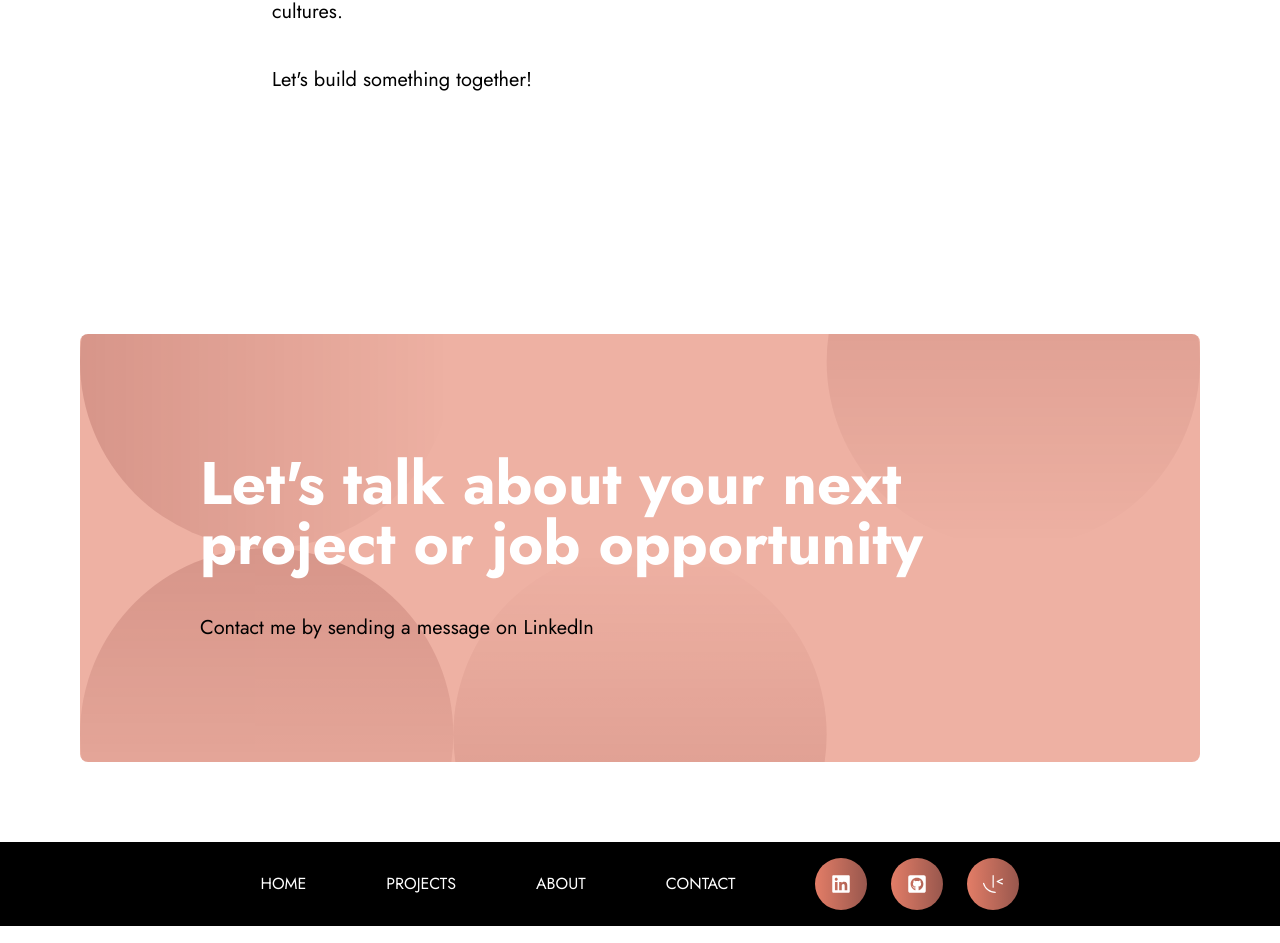
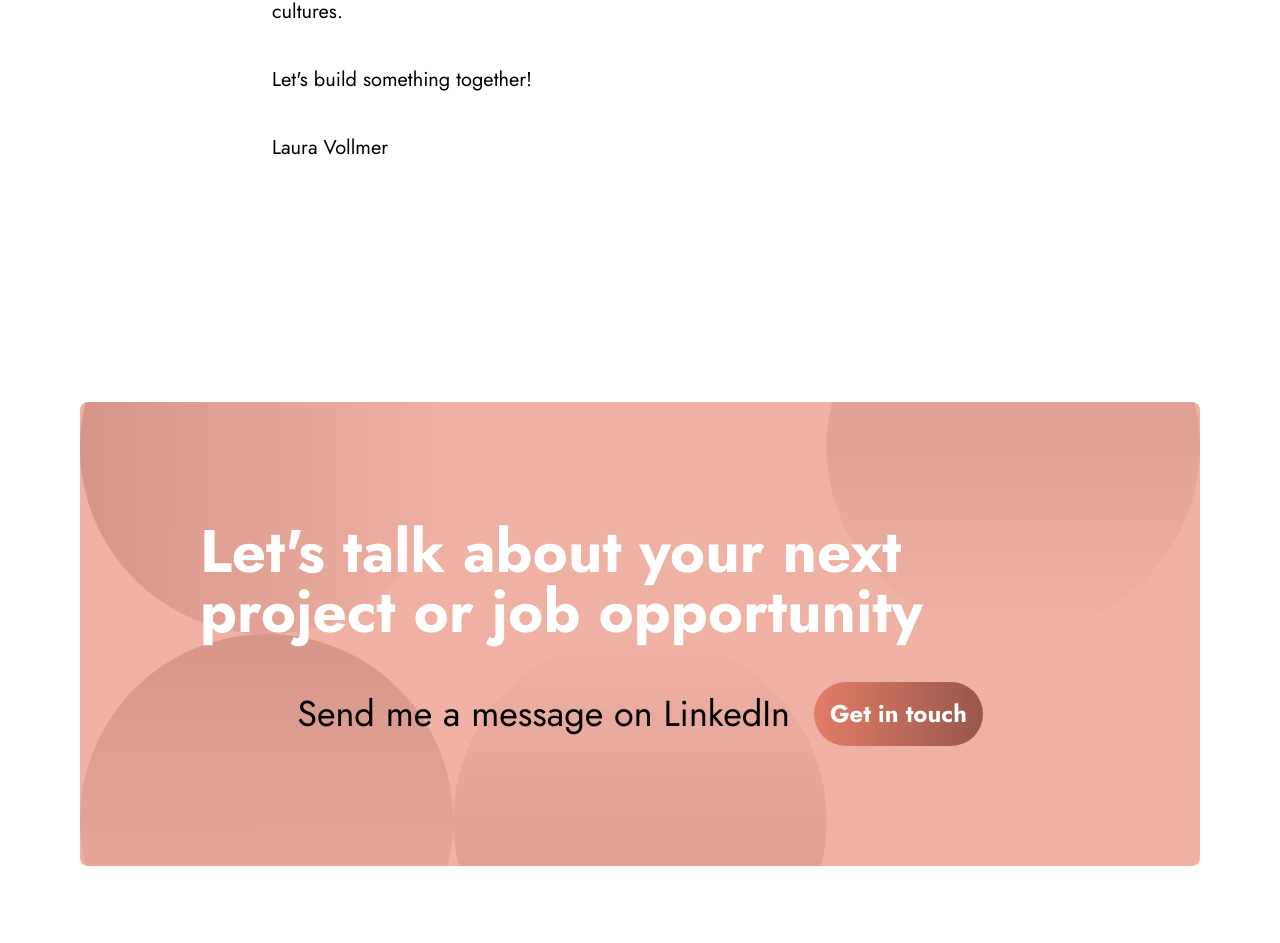
Before and after one commit to lavollmer/portfolio-lauradev, a React (Vite) app: page / in a window 1280 px wide. Shown: the part 5819-6762 px from the top of the page. Built offline with nearby package versions, Linux system fonts and the light colour scheme.

Commit message:
updating the contact section

```diff
--- a/src/components/About.jsx
+++ b/src/components/About.jsx
@@ -23,6 +23,7 @@ const About = () => {
             my creativity to make something beautiful and meaningful. I also love exploring new areas and learning about different cultures.
           </p>
           <p>Let's build something together!</p>
+          <p>Laura Vollmer</p>
         </div>
       </div>
       <div>
--- a/src/components/Contact.jsx
+++ b/src/components/Contact.jsx
@@ -1,5 +1,6 @@
 import React from "react";
 import BackgroundOverlay from "../assets/backgroundimageoverlay.svg";
+import { FaLinkedin } from "react-icons/fa";
 
 const Contact = () => {
   return (
@@ -9,13 +10,22 @@ const Contact = () => {
         style={{ backgroundImage: `url(${BackgroundOverlay})` }}
       ></div>
       <div className="flex flex-col relative z-20 p-10 space-y-10">
-        <div>
+        <div className="flex flex-row items-center justify-center">
           <h1 className="text-white text-6xl font-bold">
             Let's talk about your next project or job opportunity
           </h1>
         </div>
-        <div>
-          <p className="text-xl">Contact me by sending a message on LinkedIn</p>
+        <div className="flex flex-row items-center justify-center space-x-6">
+          <p className="text-4xl">Send me a message on LinkedIn</p>
+          <a
+            href="https://www.linkedin.com/in/lvollmer/"
+            target="_blank"
+            rel="noopener noreferrer"
+          >
+            <button className="hover:animate-bounce bg-gradient-to-r to-redwood from-burnt-sienna rounded-full text-white cursor-pointer p-4 px-4 hover:from-redwood hover:to-burnt-sienna">
+              <p className="font-bold text-2xl">Get in touch</p>
+            </button>
+          </a>
         </div>
       </div>
     </div>
```
